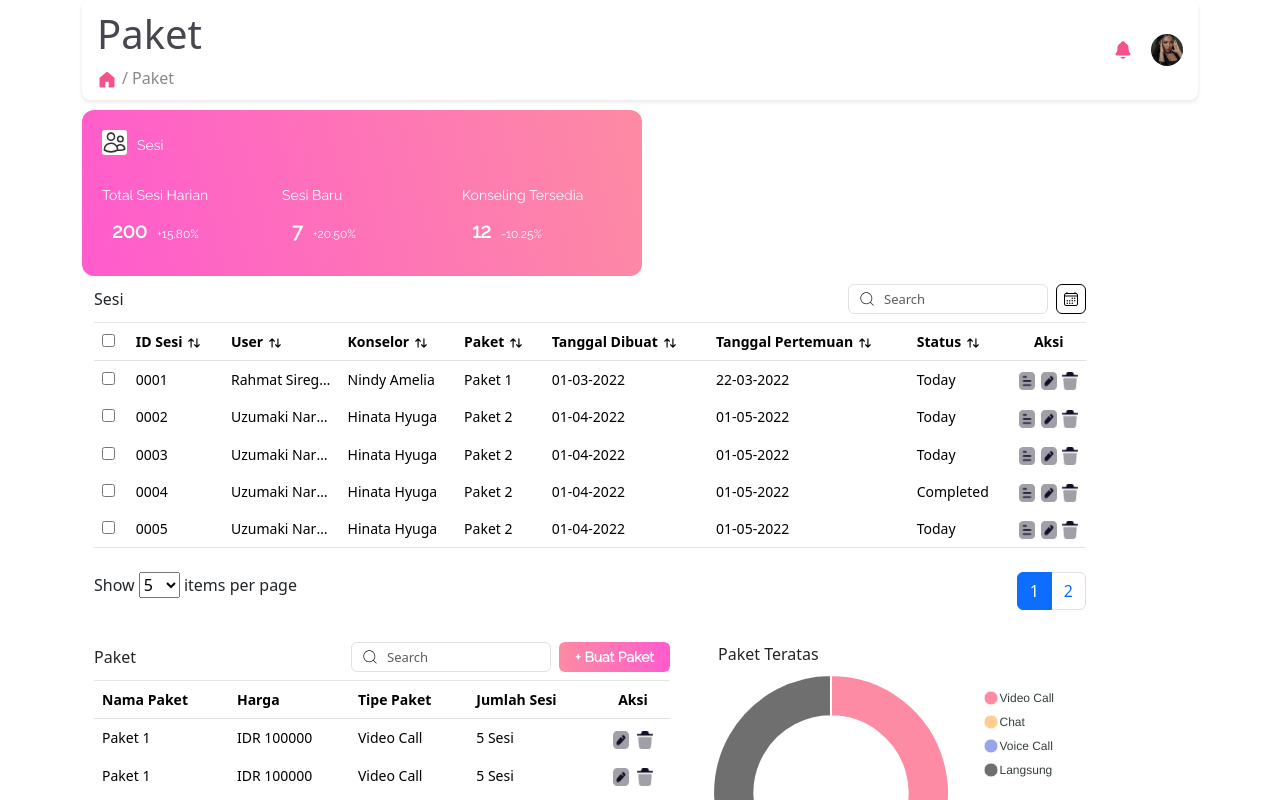
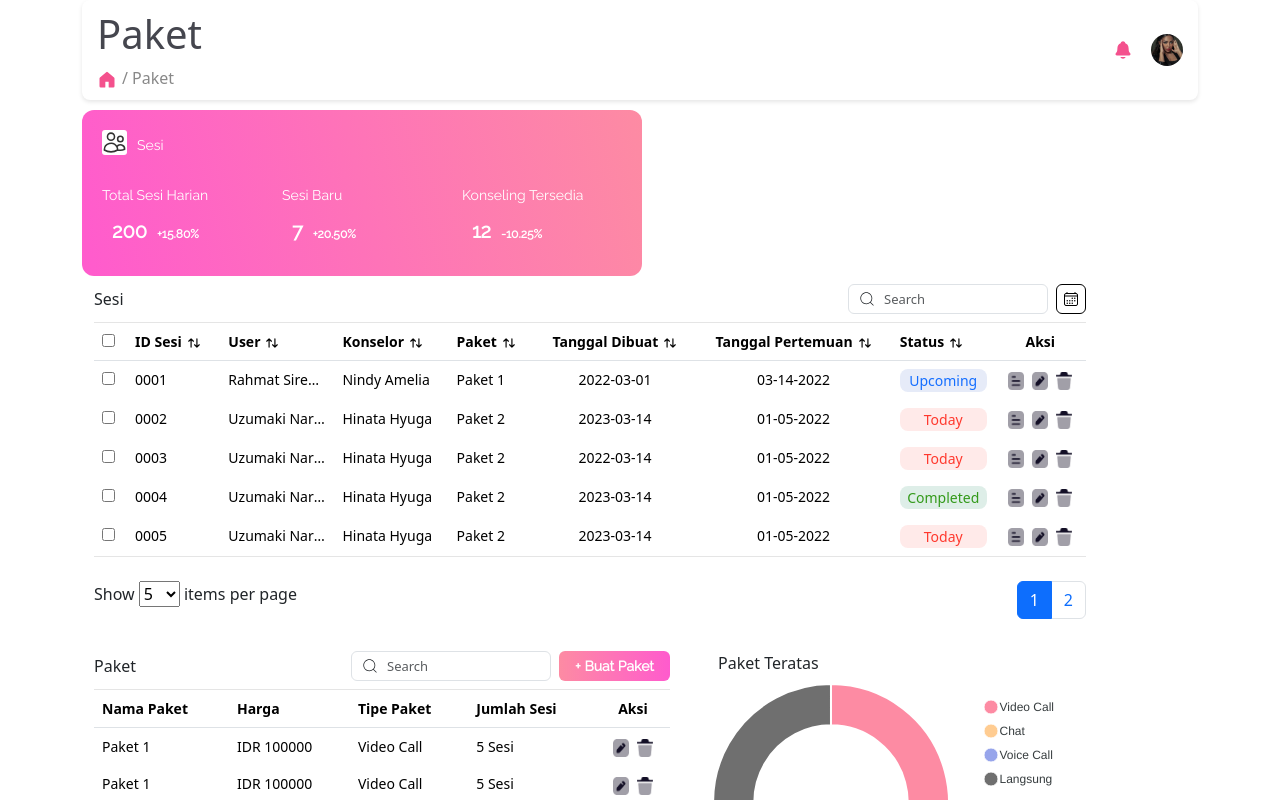
Before and after one commit to Capstone-Tim-14/woman-center-fe, a React (Vite) app in the folder women-center/: page / in a window 1280 px wide. Shown: the top 800 px of the page. Built offline with nearby package versions, Linux system fonts and the light colour scheme; data requests are answered from the project's data file.

Commit message:
update css tabel, dan fungsi filter kalender

```diff
--- a/women-center/db.json
+++ b/women-center/db.json
@@ -5,16 +5,16 @@
       "user": "Rahmat Siregar",
       "konselor": "Nindy Amelia",
       "paket": "Paket 1",
-      "tglDibuat": "01-03-2022",
-      "tglPertemuan": "22-03-2022",
-      "status": "Today"
+      "tglDibuat": "2022-03-01",
+      "tglPertemuan": "03-14-2022",
+      "status": "Upcoming"
     },
     {
       "id": 2,
       "user": "Uzumaki Naruto",
       "konselor": "Hinata Hyuga",
       "paket": "Paket 2",
-      "tglDibuat": "01-04-2022",
+      "tglDibuat": "2023-03-14",
       "tglPertemuan": "01-05-2022",
       "status": "Today"
     },
@@ -23,7 +23,7 @@
       "user": "Uzumaki Naruto",
       "konselor": "Hinata Hyuga",
       "paket": "Paket 2",
-      "tglDibuat": "01-04-2022",
+      "tglDibuat": "2022-03-14",
       "tglPertemuan": "01-05-2022",
       "status": "Today"
     },
@@ -32,7 +32,7 @@
       "user": "Uzumaki Naruto",
       "konselor": "Hinata Hyuga",
       "paket": "Paket 2",
-      "tglDibuat": "01-04-2022",
+      "tglDibuat": "2023-03-14",
       "tglPertemuan": "01-05-2022",
       "status": "Completed"
     },
@@ -41,7 +41,7 @@
       "user": "Uzumaki Naruto",
       "konselor": "Hinata Hyuga",
       "paket": "Paket 2",
-      "tglDibuat": "01-04-2022",
+      "tglDibuat": "2023-03-14",
       "tglPertemuan": "01-05-2022",
       "status": "Today"
     },
@@ -50,7 +50,7 @@
       "user": "Uzumaki Naruto",
       "konselor": "Hinata Hyuga",
       "paket": "Paket 2",
-      "tglDibuat": "01-04-2022",
+      "tglDibuat": "2023-03-14",
       "tglPertemuan": "01-05-2022",
       "status": "Today"
     },
@@ -59,7 +59,7 @@
       "user": "Uzumaki Naruto",
       "konselor": "Hinata Hyuga",
       "paket": "Paket 2",
-      "tglDibuat": "01-04-2022",
+      "tglDibuat": "2023-03-14",
       "tglPertemuan": "01-05-2022",
       "status": "Today"
     },
@@ -68,7 +68,7 @@
       "user": "Uzumaki Naruto",
       "konselor": "Hinata Hyuga",
       "paket": "Paket 2",
-      "tglDibuat": "01-04-2022",
+      "tglDibuat": "2023-03-14",
       "tglPertemuan": "01-05-2022",
       "status": "Today"
     }
--- a/women-center/src/component/molekul/grafiks/grafikPaket.jsx
+++ b/women-center/src/component/molekul/grafiks/grafikPaket.jsx
@@ -39,7 +39,6 @@ function GrafikPaket() {
     try {
       const response = await axios.get('http://localhost:3000/series');
       const apiData = response.data;
-      console.log(apiData);
       setDataPaket({
           series: apiData.map((item) => item.data),
           options: {
@@ -47,6 +46,7 @@ function GrafikPaket() {
             labels: apiData.map((item) => item.name),
           },
         });
+    // console.log(apiData);
     }catch (error) {
       console.log(error);
     }
--- a/women-center/src/component/molekul/tabels/tabelSesi.jsx
+++ b/women-center/src/component/molekul/tabels/tabelSesi.jsx
@@ -19,13 +19,13 @@ function TabelSesi() {
     column: null,
     order: 'ASC'
   })
-
+  const [dateRange, setDateRange] = useState(null)
   // Get Data From Database
   const getTabelSesi = async () => {
     await axios.get('http://localhost:3000/Sesi')
     .then((response) => {
       setSesi(response.data)
-      console.log(response.data)
+      // console.log(response.data)
     })
     .catch((error) => {
       console.log(error)
@@ -64,10 +64,15 @@ function TabelSesi() {
     setSesi(sortedData)
   }
 
-   // Pagination
-   const indexOfLastItem = currentPage * itemsPerPage;
-   const indexOfFirstItem = indexOfLastItem - itemsPerPage;
-   const currentItems = sesi.slice(indexOfFirstItem, indexOfLastItem);
+  const handleDateRange = (selectedDateRange) => {
+    setDateRange(selectedDateRange);
+    setCurrentPage(1);
+  }
+
+  // Pagination
+  const indexOfLastItem = currentPage * itemsPerPage;
+  const indexOfFirstItem = indexOfLastItem - itemsPerPage;
+  const currentItems = sesi.slice(indexOfFirstItem, indexOfLastItem);
 
   const paginate = (pageNumber) => setCurrentPage(pageNumber);
   const handleItemsPerPage = (e) => setItemsPerPage(parseInt(e.target.value, 10));
@@ -78,6 +83,16 @@ function TabelSesi() {
   const handleSearch = (e) => {
     setSearchTerm(e.target.value)
   }
+
+// filter by date
+  const filteredByDateRange =
+    dateRange && dateRange[0] && dateRange[1]
+      ? filterSesi.filter(
+          (item) =>
+            new Date(item.tglDibuat) >= new Date(dateRange[0]) &&
+            new Date(item.tglDibuat) <= new Date(dateRange[1])
+        )
+      : filterSesi;
 
   // Trigger Data
   useEffect(() => {
@@ -95,7 +110,7 @@ function TabelSesi() {
           <SearchPaket
             value={searchTerm}
             onchange={handleSearch}/>
-          <FilterKalenderPaket />
+          <FilterKalenderPaket onfilterApply={handleDateRange}/>
         </div>
       </div>
 
@@ -118,10 +133,10 @@ function TabelSesi() {
               <th>
                 Paket
                 <ButtonsSort onClick={() => sorting('paket')}/></th>
-              <th>
+              <th className='text-center'>
                 Tanggal Dibuat
                 <ButtonsSort onClick={() => sorting('tglDibuat')}/></th>
-              <th>
+              <th className='text-center'>
                 Tanggal Pertemuan
                 <ButtonsSort onClick={() => sorting('tglPertemuan')}/></th>
               <th>
@@ -131,7 +146,7 @@ function TabelSesi() {
             </tr>
           </thead>
           <tbody style={{borderBottom: '1px solid #E5E5E5'}}>
-            {filterSesi.map ((item) => (
+            {filteredByDateRange.map ((item) => (
               <tr
                 key={item.id}
                 style={{fontSize:'14px', borde: 'none'}}>
@@ -142,10 +157,16 @@ function TabelSesi() {
                 <td>{item.user}</td>
                 <td>{item.konselor}</td>
                 <td>{item.paket}</td>
-                <td>{item.tglDibuat}</td>
-                <td>{item.tglPertemuan}</td>
-                <td>{item.status}</td>
-                <td className='d-flex justify-content-between align-items-center'>
+                <td className='text-center'>{item.tglDibuat}</td>
+                <td className='text-center'>{item.tglPertemuan}</td>
+                <td>
+                  <div className={`status status-${item.status.toLowerCase()} rounded-3`}>
+                    {item.status === 'Today' && 'Today'}
+                    {item.status === 'Completed' && 'Completed'}
+                    {item.status === 'Upcoming' && 'Upcoming'}
+                  </div>
+                </td>
+                <td className='justify-content-center d-flex gap-2'>
                   <Invoice />
                   <EditKonseling />
                   <ModalHapusData clicked={() => clicked(item.id)} />
--- a/women-center/src/component/organisms/header/SummaryContainerPaket.jsx
+++ b/women-center/src/component/organisms/header/SummaryContainerPaket.jsx
@@ -41,17 +41,17 @@ const Summary = ({
           <div className="percentage-type">
             <label>Total Sesi Harian</label>
             <p>200</p>
-            <p2>+{formattedPercentageA}%</p2>
+            <p id='format'>+{formattedPercentageA}%</p>
           </div>
           <div className="percentage-type">
             <label>Sesi Baru</label>
             <p>7</p>
-            <p2>+{formattedPercentageB}%</p2>
+            <p id='format'>+{formattedPercentageB}%</p>
           </div>
           <div className="percentage-type">
             <label>Konseling Tersedia</label>
             <p>12</p>
-            <p2>-{formattedPercentageC}%</p2>
+            <p id='format'>-{formattedPercentageC}%</p>
           </div>
         </div>
       </div>
--- a/women-center/src/style/KontenPaket.css
+++ b/women-center/src/style/KontenPaket.css
@@ -15,6 +15,28 @@
     max-width: 100px;
   }
 
+#tabelsesi .status-upcoming {
+    background: rgba(10, 62, 183, 0.1);
+    color: var(--info-info-100, #146EFF);
+    padding: 1px;
+    text-align: center;
+}
+
+
+#tabelsesi .status-completed {
+    background: rgba(50, 147, 111, 0.16);
+    color: var(--success-success, #339A1A);
+    padding: 1px;
+    text-align: center;
+}
+
+#tabelsesi .status-today {
+    background: rgba(255, 56, 45, 0.10);
+    color: var(--danger-danger, #FF382D);
+    padding: 1px;
+    text-align: center;
+}
+
   #buttonBatalPaket{
     background-color: #fff;
     color: #5570F1;
--- a/women-center/src/style/SummaryContainer.css
+++ b/women-center/src/style/SummaryContainer.css
@@ -87,7 +87,7 @@
 }
 
 /* Second Paragraph Styles */
-.percentage-type p2 {
+.percentage-type #format {
     font-size: 12px;
     margin-left: 10px; /* Atur jarak dari paragraf pertama */
     color: #fff;
```
Also changed, not shown: women-center/src/component/molekul/modal/filterKalenderPaket.jsx (+26 -65 lines).
